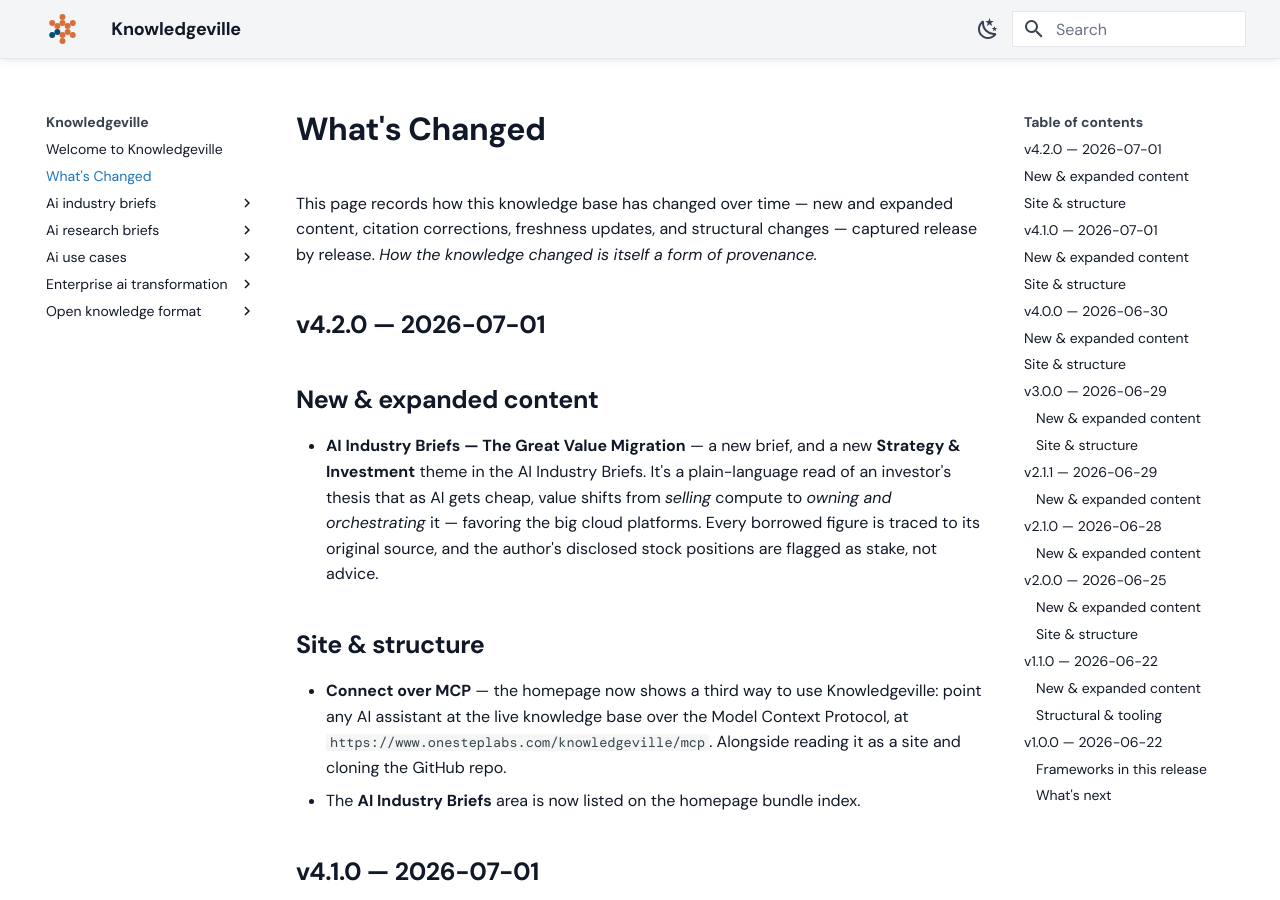
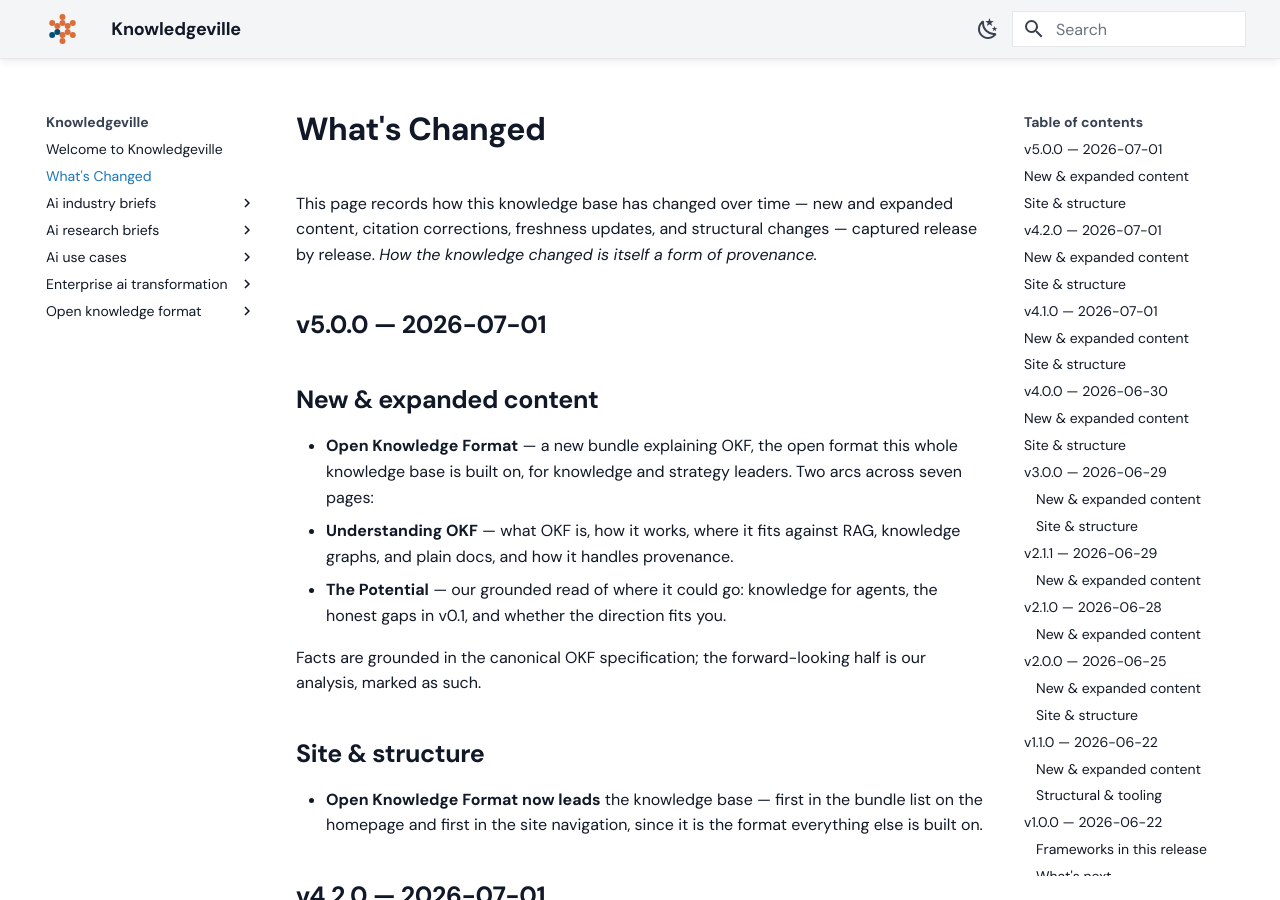
Before and after one commit to grandaha/knowledgeville, an MkDocs documentation site: the page built from published/changelog.md, in a window 1280 px wide and 900 px high. Built offline with MkDocs 1.6.1 and Material for MkDocs 9.7.7, drawn with Linux system fonts in a browser that asks for light colours; some web fonts are replaced.

Commit message:
Publish: sync content from workspace

```diff
--- a/published/changelog.md
+++ b/published/changelog.md
@@ -10,6 +10,20 @@ appendix: true
 <!-- generated from GitHub Releases by scripts/build_changelog.py — do not edit -->
 
 This page records how this knowledge base has changed over time — new and expanded content, citation corrections, freshness updates, and structural changes — captured release by release. *How the knowledge changed is itself a form of provenance.*
+
+## v5.0.0 — 2026-07-01
+
+## New & expanded content
+
+- **Open Knowledge Format** — a new bundle explaining OKF, the open format this whole knowledge base is built on, for knowledge and strategy leaders. Two arcs across seven pages:
+  - **Understanding OKF** — what OKF is, how it works, where it fits against RAG, knowledge graphs, and plain docs, and how it handles provenance.
+  - **The Potential** — our grounded read of where it could go: knowledge for agents, the honest gaps in v0.1, and whether the direction fits you.
+
+  Facts are grounded in the canonical OKF specification; the forward-looking half is our analysis, marked as such.
+
+## Site & structure
+
+- **Open Knowledge Format now leads** the knowledge base — first in the bundle list on the homepage and first in the site navigation, since it is the format everything else is built on.
 
 ## v4.2.0 — 2026-07-01
 
```
Also changed, not shown: 1 other file.
